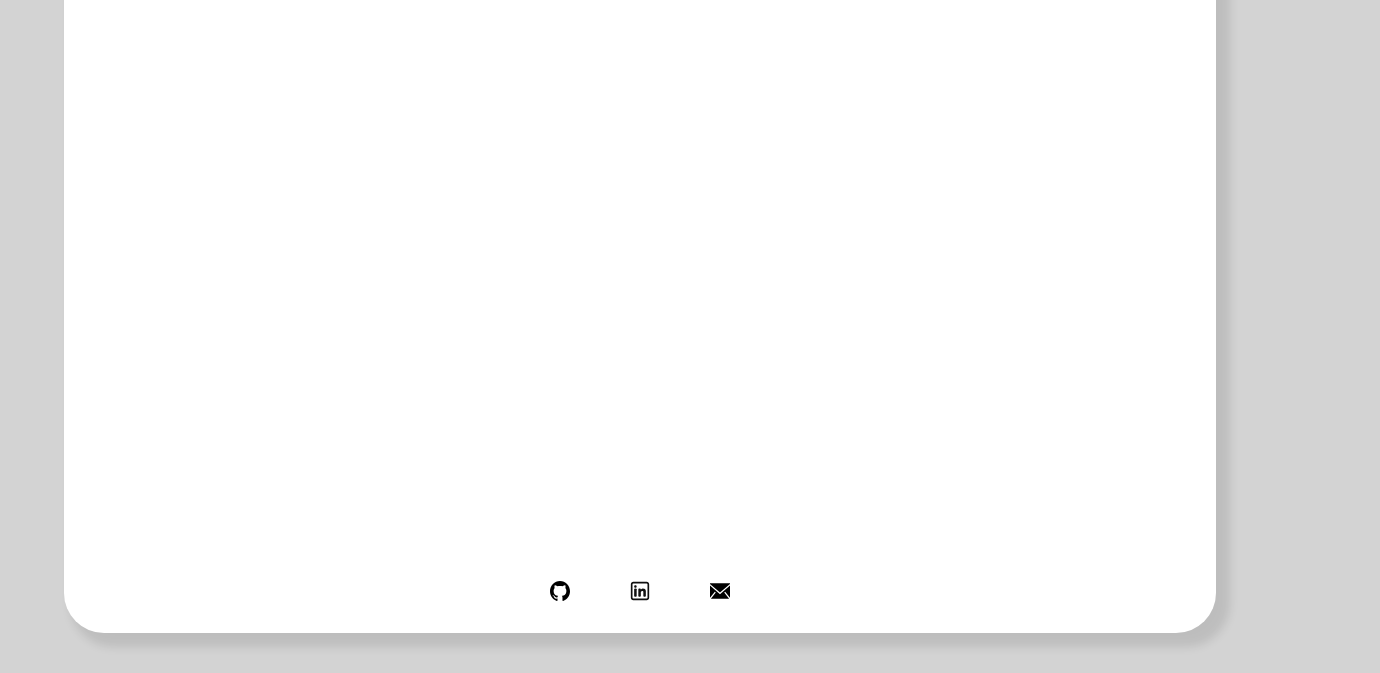
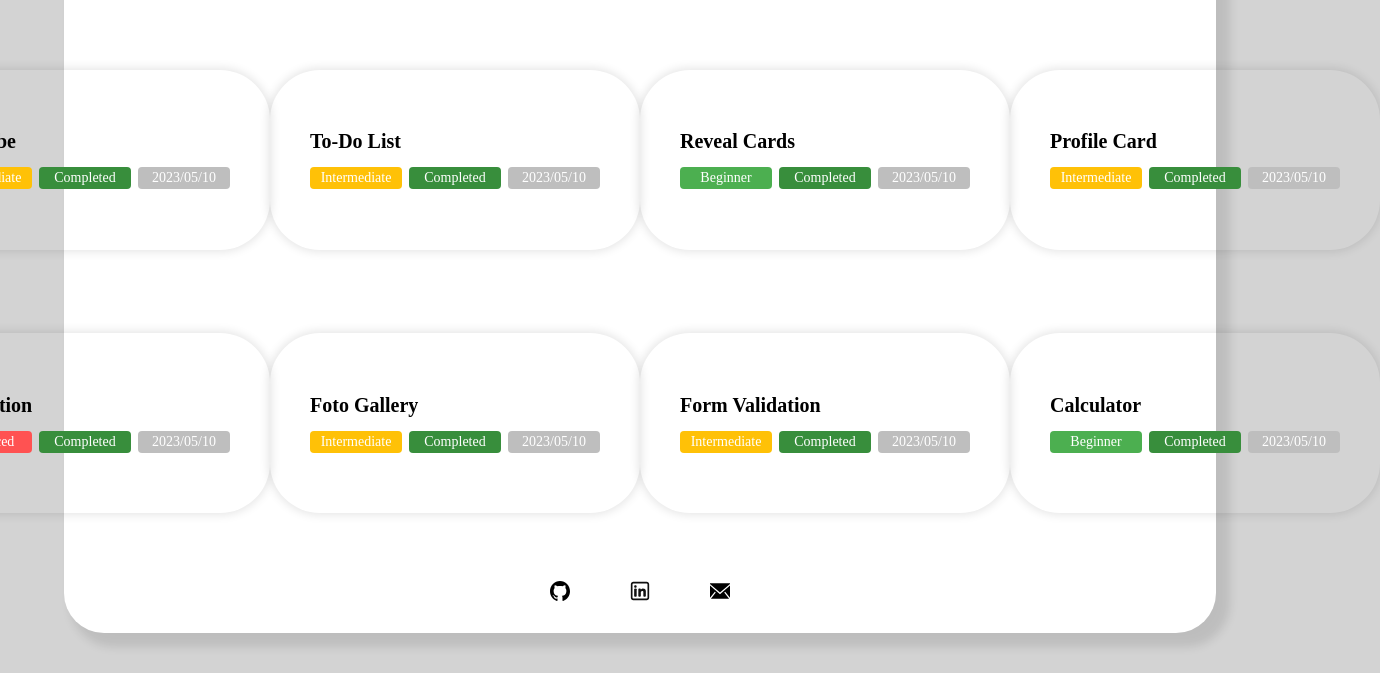
Before and after one commit to aleksamlsvc12/Portfolio, a plain HTML site: page pages/projects.html in a window 1280 px wide. Shown: the part 127-800 px from the top of the page, 1380 px wide, since content can reach past the window. Drawn offline with Linux system fonts and the light colour scheme.

Commit message:
main-projects-1.0

```diff
--- a/pages/projects.html
+++ b/pages/projects.html
@@ -6,8 +6,9 @@
   <title>Portfolio | Projects</title>
   <link rel="stylesheet" href="../style/general.css">
   <link rel="stylesheet" href="../style/header.css">
-  <link rel="stylesheet" href="../style/main.css">
   <link rel="stylesheet" href="../style/footer.css">
+  <link rel="stylesheet" href="../style/main-projects.css">
+
 
   <link rel="preconnect" href="https://fonts.googleapis.com">
   <link rel="preconnect" href="https://fonts.gstatic.com" crossorigin>
@@ -28,7 +29,98 @@
       </div>
     </header>
 
-    <main></main>
+    <main>
+      <a href="https://aleksamlsvc12.github.io/Youtube/">
+        <div class="project one">
+          <p class="project-header">YouTube</p>
+          <div class="stats-div">
+            <div class="stats stats-intermediate">Intermediate</div>
+            <div class="stats stats-completed">Completed</div>
+            <div class="stats stats-date">2023/05/10</div>
+          </div>
+        </div>
+      </a>
+
+      <a href="https://aleksamlsvc12.github.io/To-Do-List/">
+        <div class="project two">
+          <p class="project-header">To-Do List</p>
+          <div class="stats-div">
+            <div class="stats stats-intermediate">Intermediate</div>
+            <div class="stats stats-completed">Completed</div>
+            <div class="stats stats-date">2023/05/10</div>
+          </div>
+        </div>
+      </a>
+
+      <a href="https://aleksamlsvc12.github.io/Reveal-Cards/">
+        <div class="project three">
+          <p class="project-header">Reveal Cards</p>
+          <div class="stats-div">
+            <div class="stats stats-beginner">Beginner</div>
+            <div class="stats stats-completed">Completed</div>
+            <div class="stats stats-date">2023/05/10</div>
+          </div>
+        </div>
+      </a>
+
+
+      <a href="https://aleksamlsvc12.github.io/Profile-Card/">
+        <div class="project four">
+          <p class="project-header">Profile Card</p>
+          <div class="stats-div">
+            <div class="stats stats-intermediate">Intermediate</div>
+            <div class="stats stats-completed">Completed</div>
+            <div class="stats stats-date">2023/05/10</div>
+          </div>
+        </div>
+      </a>
+
+
+      <a href="https://aleksamlsvc12.github.io/Pagination/">
+        <div class="project five">
+          <p class="project-header">Pagination</p>
+          <div class="stats-div">
+            <div class="stats stats-advanced">Advanced</div>
+            <div class="stats stats-completed">Completed</div>
+            <div class="stats stats-date">2023/05/10</div>
+          </div>
+        </div>
+      </a>
+
+
+      <a href="https://aleksamlsvc12.github.io/Foto-Gallery/">
+        <div class="project six">
+          <p class="project-header">Foto Gallery</p>
+          <div class="stats-div">
+            <div class="stats stats-intermediate">Intermediate</div>
+            <div class="stats stats-completed">Completed</div>
+            <div class="stats stats-date">2023/05/10</div>
+          </div>
+        </div>
+      </a>
+
+      <a href="https://aleksamlsvc12.github.io/Form-Validation/">
+        <div class="project seven">
+          <p class="project-header">Form Validation</p>
+          <div class="stats-div">
+            <div class="stats stats-intermediate">Intermediate</div>
+            <div class="stats stats-completed">Completed</div>
+            <div class="stats stats-date">2023/05/10</div>
+          </div>
+        </div>
+      </a>
+
+      <a href="https://aleksamlsvc12.github.io/Calculator/">
+        <div class="project eight">
+          <p class="project-header">Calculator</p>
+          <div class="stats-div">
+            <div class="stats stats-beginner">Beginner</div>
+            <div class="stats stats-completed">Completed</div>
+            <div class="stats stats-date">2023/05/10</div>
+          </div>
+        </div>
+      </a>
+    </main>
 
     <footer>
       <a href="https://github.com/aleksamlsvc12" class="contact github"></a>
--- /dev/null
+++ b/style/main-projects.css
@@ -0,0 +1,118 @@
+main{
+  display: grid;
+  grid-template-columns: 1fr 1fr 1fr 1fr;
+  place-items: center;
+}
+
+.project{
+  width: 290px;
+  height: 100px;
+  border-radius: 50px;
+  box-shadow: 0 0 10px 2px rgba(0, 0, 0, 0.1);
+  animation: fadeIn 0.4s ease-out both;
+  padding: 40px;
+  display: flex;
+  flex-direction: column;
+  justify-content: center;
+  align-items: start;
+  transition: transform 0.2s;
+  cursor: pointer;
+}
+
+.project p{
+  margin: 0;
+}
+
+.project:hover{
+  transform: scale(0.95);
+}
+
+main a{
+  border-radius: 50px;
+}
+
+.one{
+  animation-delay: 0.2s;
+}
+
+.two{
+  animation-delay: 0.4s;
+}
+
+.three{
+  animation-delay: 0.6s;
+}
+
+.four{
+  animation-delay: 0.8s;
+}
+
+.five{
+  animation-delay: 1s;
+}
+
+.six{
+  animation-delay: 1.2s;
+}
+
+.seven{
+  animation-delay: 1.4s;
+}
+
+.eight{
+  animation-delay: 1.6s;
+}
+
+@keyframes fadeIn{
+  from{
+    opacity: 0;
+  }
+
+  to{
+    opacity: 1;
+  }
+}
+
+.project-header{
+  font-size: 20px;
+  font-weight: bold;
+}
+
+.stats-div{
+  display: flex;
+  justify-content: space-between;
+  margin-top: 14px;
+  width: 100%;
+}
+
+.stats{
+  width: 80px;
+  height: 20px;
+  border-radius: 4px;
+  font-size: 14px;
+  color: white;
+  display: flex;
+  justify-content: center;
+  align-items: center;
+  padding: 1px 6px;
+}
+
+.stats-beginner{
+  background-color:rgb(76, 175, 80);
+}
+
+.stats-intermediate{
+  background-color: rgb(255, 193, 7);
+}
+
+.stats-advanced{
+  background-color: rgb(255, 82, 82);
+}
+
+.stats-completed{
+  background-color: rgb(56, 142, 60);
+}
+
+.stats-date{
+  background-color: rgb(190, 190, 190);
+}
```
